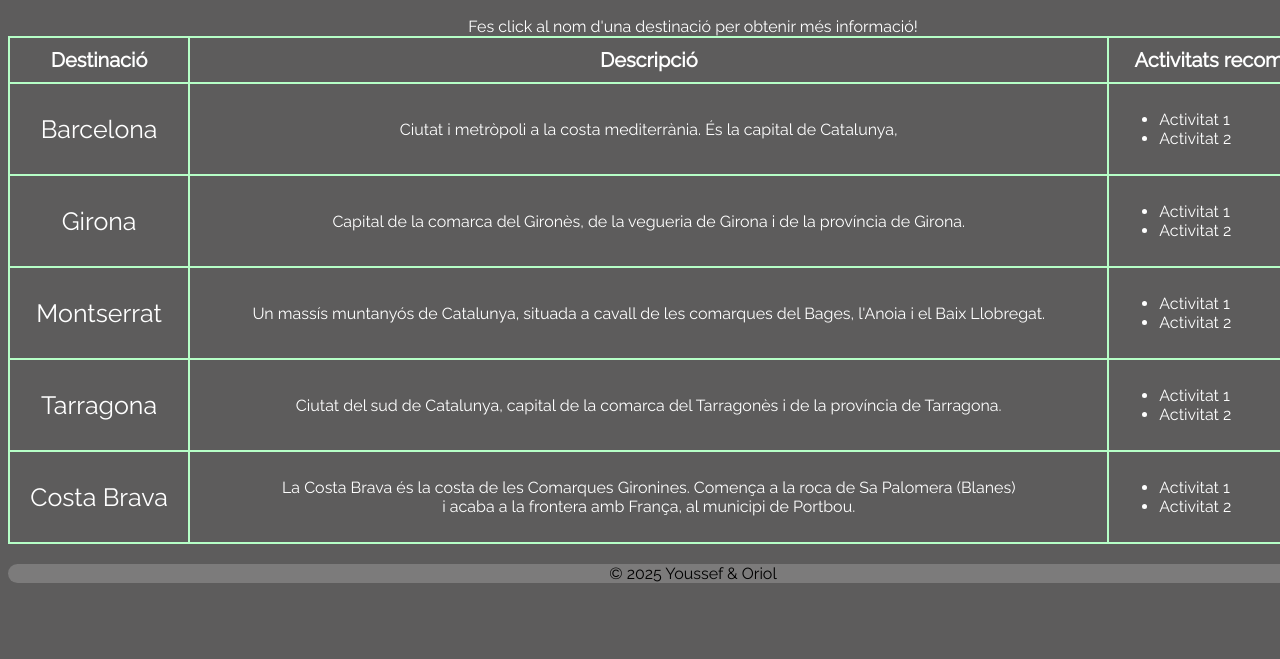
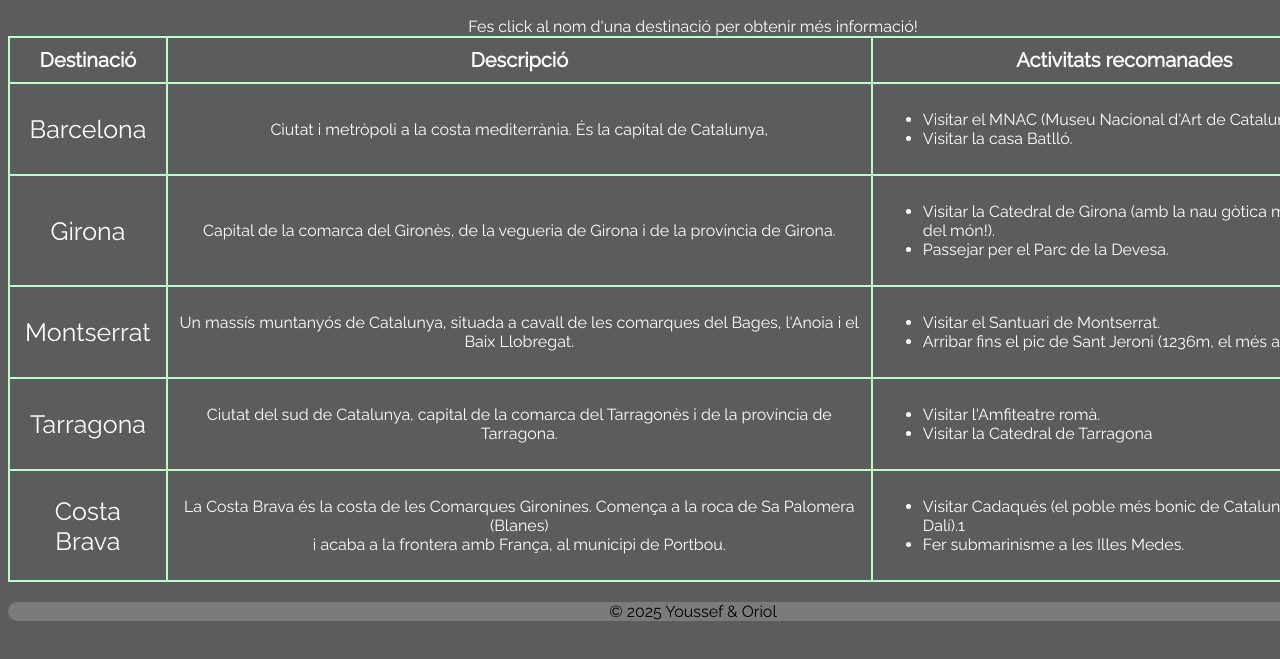
Before and after one commit to Someone8643/Projecte-1-pagina-web-LMSGI, a plain HTML site: page destinacions.html in a window 1280 px wide. Shown: the part 85-744 px from the top of the page. Drawn offline with Linux system fonts and the light colour scheme.

Commit message:
destinacions i història

```diff
--- a/destinacions.html
+++ b/destinacions.html
@@ -43,8 +43,8 @@
                 <td>Ciutat i metròpoli a la costa mediterrània. És la capital de Catalunya, </td>
                 <td>
                     <ul>
-                    <li>Activitat 1</li>
-                    <li>Activitat 2</li>
+                    <li>Visitar el MNAC (Museu Nacional d'Art de Catalunya).</li>
+                    <li>Visitar la casa Batlló.</li>
                     </ul>
                 </td>
             </tr>
@@ -54,8 +54,8 @@
                 <td>Capital de la comarca del Gironès, de la vegueria de Girona i de la província de Girona.</td>
                 <td>
                     <ul>
-                    <li>Activitat 1</li>
-                    <li>Activitat 2</li>
+                    <li>Visitar la Catedral de Girona (amb la nau gòtica més ampla del món!).</li>
+                    <li>Passejar per el Parc de la Devesa.</li>
                     </ul>
                 </td>
             </tr>
@@ -65,8 +65,8 @@
                 <td>Un massís muntanyós de Catalunya, situada a cavall de les comarques del Bages, l'Anoia i el Baix Llobregat.</td>
                 <td>
                     <ul>
-                    <li>Activitat 1</li>
-                    <li>Activitat 2</li>
+                    <li>Visitar el Santuari de Montserrat.</li>
+                    <li>Arribar fins el pic de Sant Jeroni (1236m, el més alt).</li>
                     </ul>
                 </td>
             </tr>
@@ -76,8 +76,8 @@
                 <td>Ciutat del sud de Catalunya, capital de la comarca del Tarragonès i de la província de Tarragona.</td>
                 <td>
                     <ul>
-                    <li>Activitat 1</li>
-                    <li>Activitat 2</li>
+                    <li>Visitar l'Amfiteatre romà.</li>
+                    <li>Visitar la Catedral de Tarragona</li>
                     </ul>
                 </td>
             </tr>
@@ -87,8 +87,8 @@
                 <td>La Costa Brava és la costa de les Comarques Gironines. Comença a la roca de Sa Palomera (Blanes)<br> i acaba a la frontera amb França, al municipi de Portbou.</td>
                 <td>
                     <ul>
-                    <li>Activitat 1</li>
-                    <li>Activitat 2</li>
+                    <li>Visitar Cadaqués (el poble més bonic de Catalunya, segons Dalí).1</li>
+                    <li>Fer submarinisme a les Illes Medes.</li>
                     </ul>
                 </td>
             </tr>
```
Also changed, not shown: historia.html (+16 -5 lines), Images/Imatges història/481px-Catalunya+Comarques+Català.jpg (added), Images/Imatges història/640px-Catalonia_Mataró_Vil·laRomanaDeCanLlauder_VistaGeneral.jpg (added), Images/Imatges història/640px-Origen_de_l'escut_del_comtat_de_Barcelona_de_Lorenzale.jpg (added), Images/Imatges història/Els_segadors.jpg (added).
